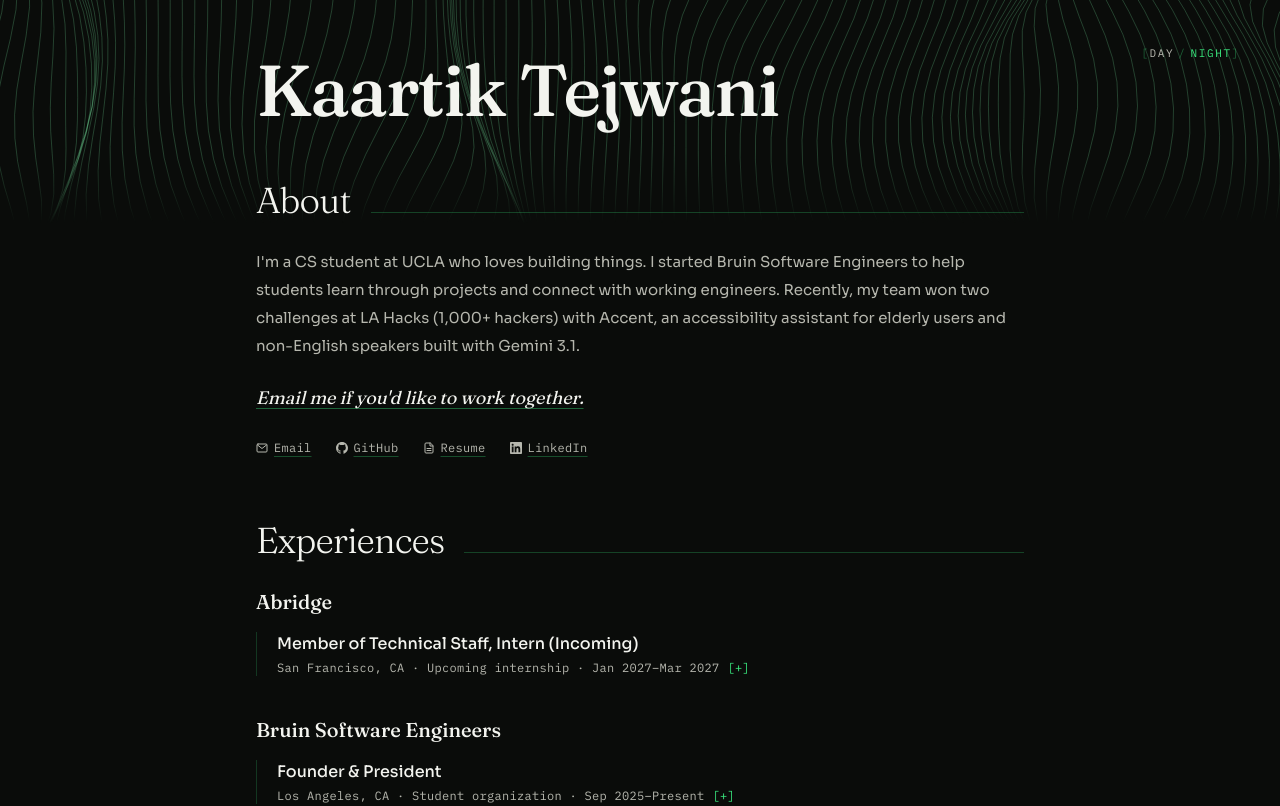
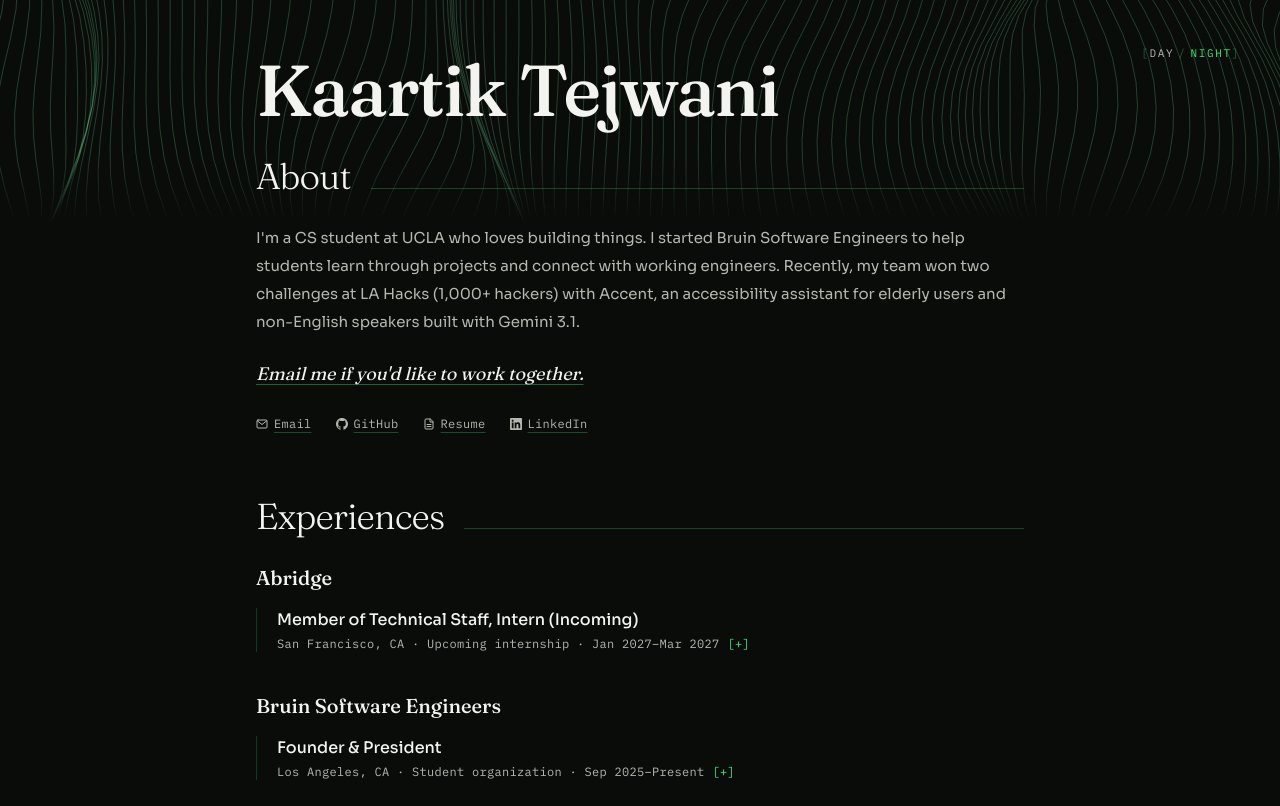
Before and after one commit to KaartikDev/personal-site, a Next.js app: page / in a window 1280 px wide. Shown: the top 806 px of the page. Built offline with nearby package versions, Linux system fonts and the light colour scheme.

Commit message:
Group name and About section

```diff
--- a/app/page.tsx
+++ b/app/page.tsx
@@ -13,8 +13,10 @@
       </div>
 
       <div className="mx-auto flex w-full max-w-3xl flex-col gap-16 px-6 pb-16 pt-8 sm:px-10 sm:pb-24 sm:pt-14 lg:px-0">
-        <PageHeader />
-        <Bio />
+        <div className="space-y-8">
+          <PageHeader />
+          <Bio />
+        </div>
         <Experience />
         <Projects />
         <Footer />
--- a/components/PageHeader.tsx
+++ b/components/PageHeader.tsx
@@ -4,7 +4,7 @@
   const { name } = config;
 
   return (
-    <header className="-mb-2">
+    <header>
       <h1 className="font-display text-6xl font-medium leading-[0.95] tracking-tight text-ink sm:text-7xl dark:text-foam">
         {name}
       </h1>
```
